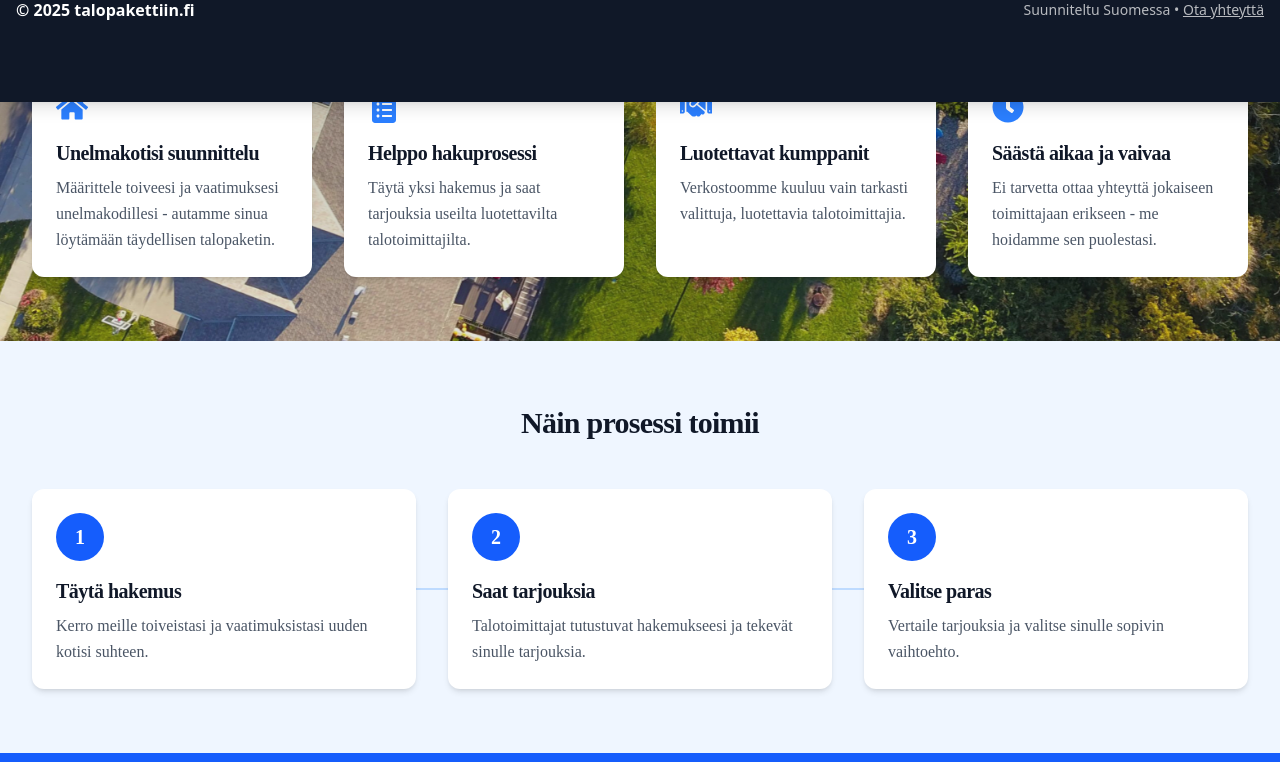
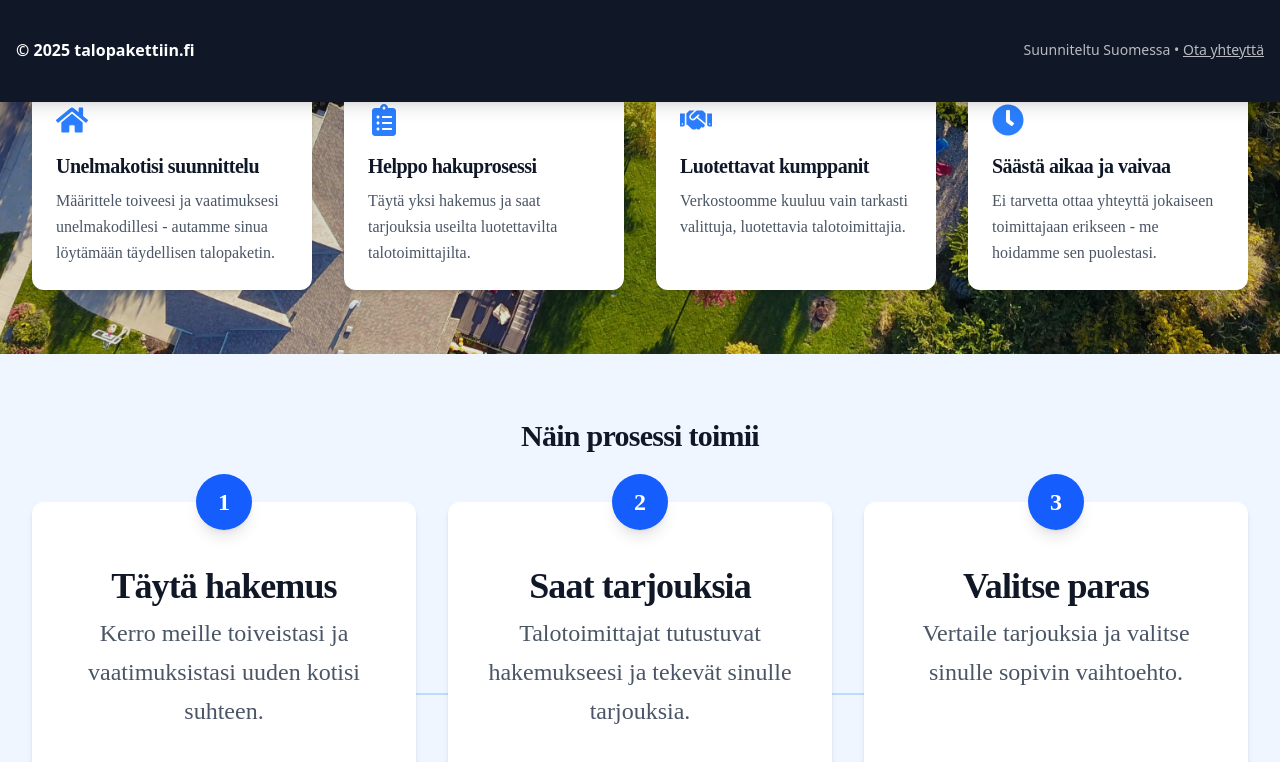
Before and after one commit to modaralgayal/Talopakettiin, a React (Vite) app in the folder Frontend/: page / in a window 1280 px wide. Shown: the part 698-1460 px from the top of the page. Built offline with nearby package versions, Linux system fonts and the light colour scheme; no server answers.

Commit message:
better slideshow ui

```diff
--- a/Frontend/src/components/Footer.jsx
+++ b/Frontend/src/components/Footer.jsx
@@ -1,7 +1,7 @@
 import React from "react";
 
 const Footer = () => (
-  <footer className="fixed bottom-0 left-0 w-full bg-gray-900 text-white py-20 px-4 flex items-center
+  <footer className="fixed bottom-0 left-0 w-full bg-gray-900 text-white py-10 px-4 flex items-center
                     justify-between shadow-lg z-50">
     <span className="font-semibold">© {new Date().getFullYear()} talopakettiin.fi</span>
     <span className="text-sm opacity-70">Suunniteltu Suomessa • <a href="mailto:info@talopakettiin.fi" className="underline hover:text-blue-400">Ota yhteyttä</a></span>
--- a/Frontend/src/components/ImageSlideshow.jsx
+++ b/Frontend/src/components/ImageSlideshow.jsx
@@ -67,8 +67,12 @@ export const ImageSlideshow = () => {
           <img
             src={image}
             alt={`Slideshow image ${index + 1}`}
-            className={`w-full h-full object-cover animate-zoom`}
-            style={{ animationName: index === currentIndex ? 'zoom' : 'none' }}
+            className="w-full h-full object-cover transition-transform duration-1000"
+            style={{
+              transform: index === currentIndex ? 'scale(1)' : 'scale(1.08)',
+              animation: index === currentIndex ? 'zoom 5s linear forwards' : 'none',
+              willChange: 'transform',
+            }}
             onError={(e) => {
               console.error(`Error loading image ${index + 1}:`, e);
               e.target.src = 'https://via.placeholder.com/800x600?text=Image+Not+Found';
--- a/Frontend/src/headers/Header.jsx
+++ b/Frontend/src/headers/Header.jsx
@@ -5,7 +5,7 @@ import blackLogo from "./talopakettiinlogovariants-black.png";
 export const Header = () => {
   return (
     <header className="bg-white shadow-sm">
-      <nav className="max-w-7xl mx-auto px-6 py-4">
+      <nav className="w-full pl-4 pr-6 py-4">
         <div className="flex items-center justify-between">
           {/* Left side - Logo and main navigation */}
         <div className="flex items-center space-x-12">
--- a/Frontend/src/headers/customerHeader.jsx
+++ b/Frontend/src/headers/customerHeader.jsx
@@ -5,7 +5,7 @@ import blackLogo from "./talopakettiinlogovariants-black.png";
 export const CustomerHeader = ({ handleLogout }) => {
   return (
     <header className="bg-white shadow-sm">
-      <nav className="max-w-7xl mx-auto px-6 py-4">
+      <nav className="w-full pl-4 pr-6 py-4">
         <div className="flex items-center justify-between">
           {/* Left side - Logo and main navigation */}
           <div className="flex items-center space-x-12">
--- a/Frontend/src/headers/providerHeader.jsx
+++ b/Frontend/src/headers/providerHeader.jsx
@@ -5,7 +5,7 @@ import blackLogo from "./talopakettiinlogovariants-black.png";
 export const ProviderHeader = ({ handleLogout }) => {
   return (
     <header className="bg-white shadow-sm">
-      <nav className="max-w-7xl mx-auto px-6 py-4">
+      <nav className="w-full pl-4 pr-6 py-4">
         <div className="flex items-center justify-between">
           {/* Left side - Logo and main navigation */}
           <div className="flex items-center space-x-12">
--- a/Frontend/src/pages/homepage.jsx
+++ b/Frontend/src/pages/homepage.jsx
@@ -41,7 +41,7 @@ export const Homepage = () => {
             <h1 className="text-4xl sm:text-5xl font-bold text-white mb-6 tracking-tight drop-shadow-lg">
               Löydä unelmiesi talopaketti
             </h1>
-            <p className="text-xl text-white max-w-2xl mx-auto mb-10 leading-relaxed drop-shadow-lg">
+            <p className="text-2xl text-white max-w-2xl mx-auto mb-10 leading-relaxed drop-shadow-lg">
               Helpoin tapa vertailla talopaketteja ja saada tarjouksia luotettavilta toimittajilta.
               Täytä yksi hakemus ja anna meidän hoitaa loput.
             </p>
@@ -61,10 +61,12 @@ export const Homepage = () => {
             {features.map((feature, index) => (
               <div
                 key={index}
-                className="bg-white p-6 rounded-xl shadow-md hover:shadow-lg transition-shadow duration-200"
+                className="bg-white p-6 rounded-xl shadow-md transition-all duration-300 hover:shadow-2xl hover:scale-105 hover:border-blue-500 hover:border-2 cursor-pointer group"
               >
-                <div className="mb-4">{feature.icon}</div>
-                <h3 className="text-xl font-semibold text-gray-900 mb-2 tracking-tight">
+                <div className="mb-4 text-blue-500 group-hover:text-blue-700 transition-colors duration-300">
+                  {feature.icon}
+                </div>
+                <h3 className="text-xl font-semibold text-gray-900 mb-2 tracking-tight group-hover:text-blue-700 transition-colors duration-300">
                   {feature.title}
                 </h3>
                 <p className="text-gray-600 leading-relaxed">{feature.description}</p>
@@ -100,15 +102,15 @@ export const Homepage = () => {
                   description: "Vertaile tarjouksia ja valitse sinulle sopivin vaihtoehto."
                 }
               ].map((step, index) => (
-                <div key={index} className="relative">
-                  <div className="bg-white p-6 rounded-xl shadow-md">
-                    <div className="w-12 h-12 bg-blue-600 text-white rounded-full flex items-center justify-center text-xl font-bold mb-4">
+                <div key={index} className="relative flex justify-center items-start">
+                  <div className="bg-white aspect-square w-full rounded-xl shadow-md transition-all duration-300 hover:shadow-2xl hover:scale-105 hover:border-blue-500 hover:border-2 cursor-pointer group flex flex-col items-center pt-10 pb-6 px-6">
+                    <div className="absolute -top-7 left-1/2 -translate-x-1/2 w-14 h-14 bg-blue-600 text-white rounded-full flex items-center justify-center text-2xl font-bold shadow-lg transition-all duration-300 group-hover:bg-blue-700 z-10">
                       {step.number}
                     </div>
-                    <h3 className="text-xl font-semibold text-gray-900 mb-2 tracking-tight">
+                    <h3 className="text-4xl font-semibold text-gray-900 mb-2 mt-6 tracking-tight group-hover:text-blue-700 transition-colors duration-300 text-center">
                       {step.title}
                     </h3>
-                    <p className="text-gray-600 leading-relaxed">{step.description}</p>
+                    <p className="text-gray-600 leading-relaxed text-2xl text-center">{step.description}</p>
                   </div>
                 </div>
               ))}
```
Also changed, not shown: Frontend/src/assets/stock_images/pexels-pixabay-358636.jpg (added), Frontend/src/assets/stock_images/pexels-pixasquare-1115804.jpg (added).
